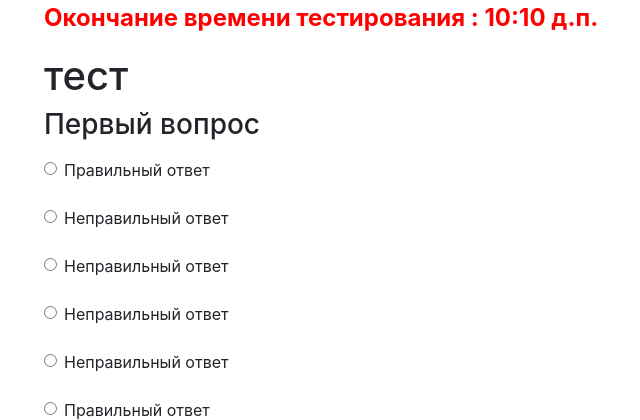
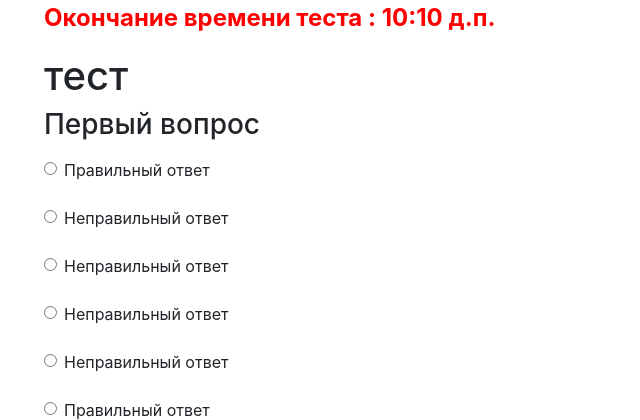
Before and after one commit to MarchenkoAN/test_app, a Django app: template qwestion/templates/qwestion/start.html in a window 1280 px wide. Shown: the top 420 px of the page, without its empty margins (231-871 px from the left). Run offline with Django 3.2, Linux system fonts and the light colour scheme; data comes from the database, SQL or seed files in the repository; the template is opened without the code that fills it: values that come from a table or form of the project are taken from there, most other values are stand-ins (such as "Sample title", 1, 10 or a date in 2020); some libraries are stand-ins or nearby versions.

Commit message:
change start.html

```diff
--- a/qwestion/templates/qwestion/start.html
+++ b/qwestion/templates/qwestion/start.html
@@ -5,7 +5,7 @@
 
 <div class="panel panel-default">
   <div class="panel-body" >
-      <p><span id="my_timer" style="color: #f00; font-size: 150%; font-weight: bold;">Окончание времени тестирования : {{ mytimer|time:"h:i a" }}</span></p>
+      <p><span id="my_timer" style="color: #f00; font-size: 150%; font-weight: bold;">Окончание времени теста : {{ mytimer|time:"h:i a" }}</span></p>
   </div>
 </div>
 <h1> {{qwestion.survey}}</h1>
```
